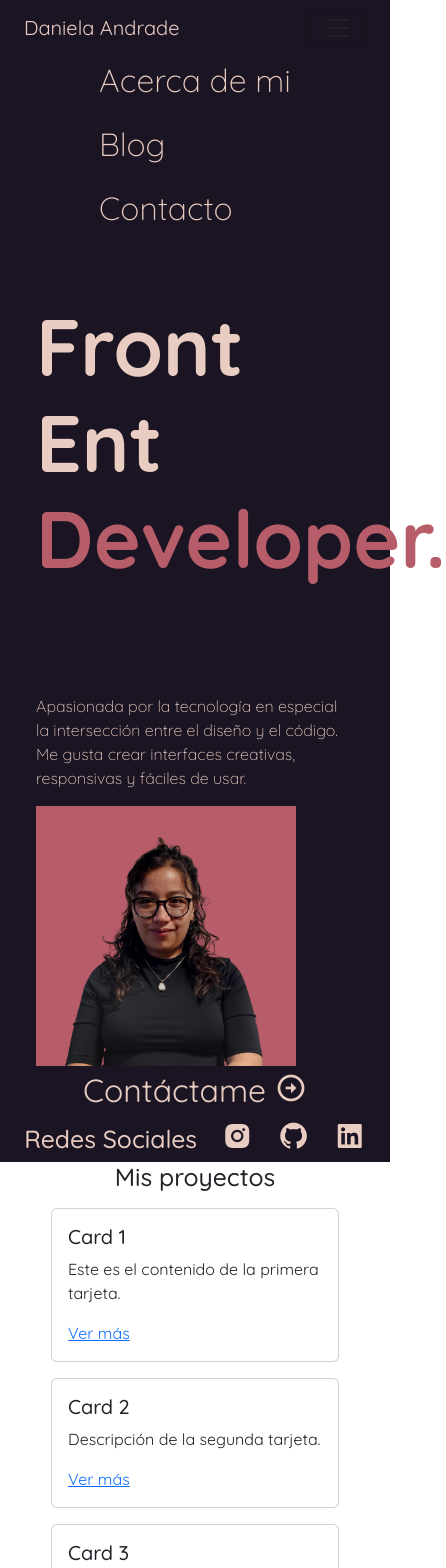
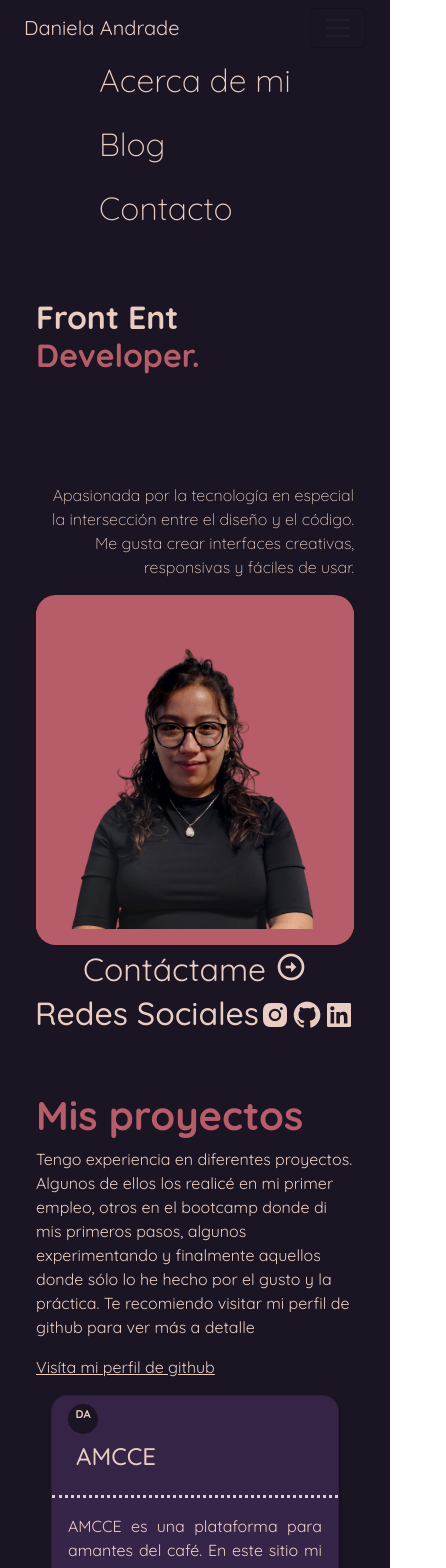
Before and after one commit to AnaDaniela96/AnaDaniela96, an Angular app: page /home in a window 390 px wide. Shown: the top 1568 px of the page, 446 px wide, since content can reach past the window. Built offline with nearby package versions, Linux system fonts and the light colour scheme.

Commit message:
Agrega el contenido de la página Home con tamaño responsivo.

```diff
--- a/src/app/pages/home/home.component.css
+++ b/src/app/pages/home/home.component.css
@@ -57,3 +57,131 @@
     color: #eacdc2;
     text-align: start;
 }
+
+#container-proyects {
+    background-color: #1a1423;
+    padding-top: 150px;
+
+    .container-title {
+        width: 30rem;
+        color: #eacdc2;
+    }
+
+    a {
+        color: #eacdc2;
+    }
+
+    h2 {
+        font-size: 5rem;
+        font-weight: 800;
+        color: #b75d69;
+    }
+
+    .card {
+        background-color: #372549;
+        border-radius: 16px;
+        box-shadow: rgba(0, 0, 0, 0.15) 1.95px 1.95px 2.6px;
+        color: #eacdc2;
+        text-align: justify;
+    }
+
+    .card-header {
+        border-bottom: dotted;
+
+        h3 {
+            font-size: 1.5rem;
+        }
+    }
+
+    .circle {
+        display: flex;
+        flex-direction: column;
+        align-items: center;
+        justify-content: center;
+        background-color: #1a1423;
+        border-radius: 50%;
+        height: 30px;
+        width: 30px;
+
+        h6 {
+            font-weight: 700;
+            font-size: .7rem;
+        }
+    }
+}
+
+#container-goal {
+    background-color: #1a1423;
+    padding-top: 100px;
+    padding-bottom: 50px;
+    color: #b75d69;
+    font-size: 3rem;
+}
+
+#container-fluid-skills {
+    background-color: #1a1423;
+    padding-top: 150px;
+    color: #b75d69;
+
+    h2 {
+        font-weight: 800;
+        font-size: 5rem;
+    }
+
+    .container-skills {
+        display: flex;
+        flex-direction: row;
+        align-items: end;
+        justify-content: space-around;
+    }
+
+    .skill {
+        height: 150px;
+        width: 150px;
+    }
+}
+
+@media (max-width: 770px) {
+    #container-social-media, #container-contact{
+        display: flex;
+        flex-direction: row;
+        align-items: center;
+        justify-content: center;
+        color: #eacdc2;
+    }
+
+    #container-photo {
+        justify-content: center;
+    }
+
+    #container-proyects {
+        padding-top: 50px;
+    }
+
+    #container-fluid-skills  {
+        padding-top: 30px;
+    }
+
+    .img-container  {
+        height: 350px;
+        width: 350px;
+    }
+  }
+
+  @media (max-width: 426px) {
+    .title, h2 {
+        font-size: 2rem;
+    }
+
+    #container-proyects,  #container-fluid-skills  {
+        h2 {
+            font-size: 2.5rem;
+        }
+    }
+  }
+
+  @media (max-width: 321px) {
+    .contact, .social-media {
+        font-size: 1.5rem;
+    }
+  }
--- a/src/app/pages/home/home.component.html
+++ b/src/app/pages/home/home.component.html
@@ -6,7 +6,7 @@
             <h1 class="title text-start px-4">Front Ent <br> <span class="title-span">Developer.</span></h1>
         </div>
         <div class="col-md-5 container-resume">
-            <p class="text-start px-4 resume">
+            <p class="text-end px-4 resume">
                 Apasionada por la tecnología en especial la intersección entre
                 el diseño y el código. Me gusta crear interfaces creativas,
                 responsivas y fáciles de usar.
@@ -26,7 +26,7 @@
             <a href="/contacto" class="contact">Contáctame <i class='bx bx-right-arrow-circle'></i></a>
         </div>
         <div class="col-md-3" id="container-social-media">
-            <h2>Redes Sociales</h2>
+            <h2 class="contact">Redes Sociales</h2>
             <a href="" class="social-media"><i class='bx bxl-instagram-alt'></i></a>
             <a href="" class="social-media"><i class='bx bxl-github'></i></a>
             <a href="" class="social-media"><i class='bx bxl-linkedin-square'></i></a>
@@ -34,17 +34,54 @@
     </div>
 </div>
 
-<div class="container">
+<div class="container-fluid" id="container-proyects">
     <div class="d-flex flex-wrap align-items-center justify-content-around">
         <div class="container-title">
             <h2 class="text-start px-4">Mis proyectos</h2>
+            <p class="text-start px-4">Tengo experiencia en diferentes proyectos. Algunos de ellos
+                los realicé en mi primer empleo, otros en el bootcamp donde di mis primeros pasos, algunos experimentando
+                y finalmente aquellos donde sólo lo he hecho por el gusto y la práctica. Te recomiendo visitar mi perfil de
+                github para ver más a detalle
+            </p>
+            <a class="px-4" href="">Visíta mi perfil de github</a>
         </div>
-        <div *ngFor="let card of cards" class="card m-2" style="width: 18rem;">
+        <div *ngFor="let card of cardsProyects" class="card m-3" style="width: 18rem;">
+            <div class="card-header">
+                <div class="circle">
+                    <h6 class="name">DA</h6>
+                </div>
+                <h3 class="card-title p-2 text-start">{{ card.title }}</h3>
+            </div>
             <div class="card-body">
-                <h5 class="card-title">{{ card.title }}</h5>
+
                 <p class="card-text">{{ card.body }}</p>
                 <a [href]="card.link" class="card-link" target="_blank">Ver más</a>
             </div>
         </div>
     </div>
 </div>
+
+<div class="container-fluid" id="container-goal">
+    <div class="row">
+        <div class="col-md-8">
+            <h2 class="text-start p-4">Busco freelancear, aprender, trabajar en equipo y ayudarte a cumplir tus objetivos</h2>
+        </div>
+    </div>
+</div>
+
+<div class="container-fluid" id="container-fluid-skills">
+    <div class="row">
+        <div class="col-md-12">
+            <h2 class="text-end px-4 pt-4" id="">Nivel de habilidades</h2>
+            <p class="text-end px-4">cómo desarrolladora web</p>
+        </div>
+    </div>
+
+    <div class="col-md-12">
+        <div *ngFor="let card of cardsHabilities" class="container-skills">
+            <img class="img-fluid skill" src="{{card.src}}" alt="{{card.skill}}">
+            <p class="p-2">{{card.level}}</p>
+            <p class="p-2">{{card.skill}}</p>
+        </div>
+    </div>
+</div>
--- a/src/app/pages/home/home.component.ts
+++ b/src/app/pages/home/home.component.ts
@@ -9,21 +9,88 @@ import { CommonModule } from '@angular/common';
   styleUrl: './home.component.css'
 })
 export class HomeComponent {
-  cards = [
+  cardsProyects = [
     {
-      title: 'Card 1',
-      body: 'Este es el contenido de la primera tarjeta.',
-      link: 'https://example.com/card1'
+      title: 'AMCCE',
+      body: 'AMCCE es una plataforma para amantes del café. En este sitio mi trabajo fue rediseñar el proyecto basandome en la experiencia de los usuarios, agregar carruseles, integrar mapas y sobre todo enfocarme en cuidar la imagen de la marca y su estrategía comercial.',
+      link: 'https://www.amcce.org/'
     },
     {
-      title: 'Card 2',
-      body: 'Descripción de la segunda tarjeta.',
-      link: 'https://example.com/card2'
+      title: 'DependeBlog',
+      body: 'Depende es un proyecto personal en el que he trabajado con amistades y colegas para crear un espacio de difusión cultural y otros saberes. En este caso te compartó mi código en github para que le pongas un vistazo. ',
+      link: 'https://github.com/AnaDaniela96/BLOG-DEPENDE'
     },
     {
-      title: 'Card 3',
-      body: 'Texto de la tercera tarjeta.',
-      link: 'https://example.com/card3'
-    }
+      title: 'Servicios y refacciones',
+      body: 'Un proyecto a la medida. Es una landing page para un comercio mexicano de máquinas y equipos para cafeterías. En este proyecto me toco levantar requerimientos, ajustar las necesidades y apoyarles con una página que los conecta con clientes potenciales por medio del CRM que contrataron.',
+      link: 'https://servicio-y-refacciones.cafeetrusca.com/'
+    },
+    {
+      title: 'Trivia chickflik',
+      body: 'Mi "hola mundo". Trivia chickflik es mi primer proyecto, lo comparto por el cariño que le tengo, con el paso del tiempo me parece significativo recordar como empezó mi carrera y qué tan lejos he podido y podré llegar.',
+      link: 'https://github.com/AnaDaniela96/trivia'
+    },
+    {
+      title: 'TestAirport',
+      body: 'Este proyecto se creo para demostrar mis habilidades con apis publicas. Test airport muestra en tiempo real el nombre y la ubicación de los aereopuertos del mundo utilizando la API pública AMADEUS.',
+      link: 'https://github.com/AnaDaniela96/airtport-news'
+    },
   ];
+
+  cardsHabilities = [
+    {
+      skill: 'Javascript',
+      src: '/assets/iconos-portafolio/2.png',
+      userFor: '',
+      level: '🌟🌟🌟',
+    },
+    {
+      skill: 'TypeScript',
+      src: '/assets/iconos-portafolio/3.png',
+      userFor: '',
+      level: '🌟🌟',
+    },
+    {
+      skill: 'HTML',
+      src: '/assets/iconos-portafolio/1.png',
+      userFor: '',
+      level: '🌟🌟🌟🌟',
+    },
+    {
+      skill: 'Bootstrap',
+      src: '/assets/iconos-portafolio/4.png',
+      userFor: '',
+      level: '🌟🌟🌟🌟',
+    },
+    {
+      skill: 'Git',
+      src: '/assets/iconos-portafolio/6.png',
+      userFor: '',
+      level: '🌟🌟',
+    },
+    {
+      skill: 'GitHub',
+      src: '/assets/iconos-portafolio/5.png',
+      userFor: '',
+      level: '🌟🌟🌟',
+    },
+    {
+      skill: 'CSS',
+      src: '/assets/iconos-portafolio/7.png',
+      userFor: '',
+      level: '🌟🌟🌟',
+    },
+    {
+      skill: 'Figma',
+      src: '/assets/iconos-portafolio/8.png',
+      userFor: '',
+      level: '🌟🌟',
+    },
+    {
+      skill: 'SQL Server',
+      src: '/assets/iconos-portafolio/9.png',
+      userFor: '',
+      level: '🌟🌟',
+    },
+  ]
 }
```
